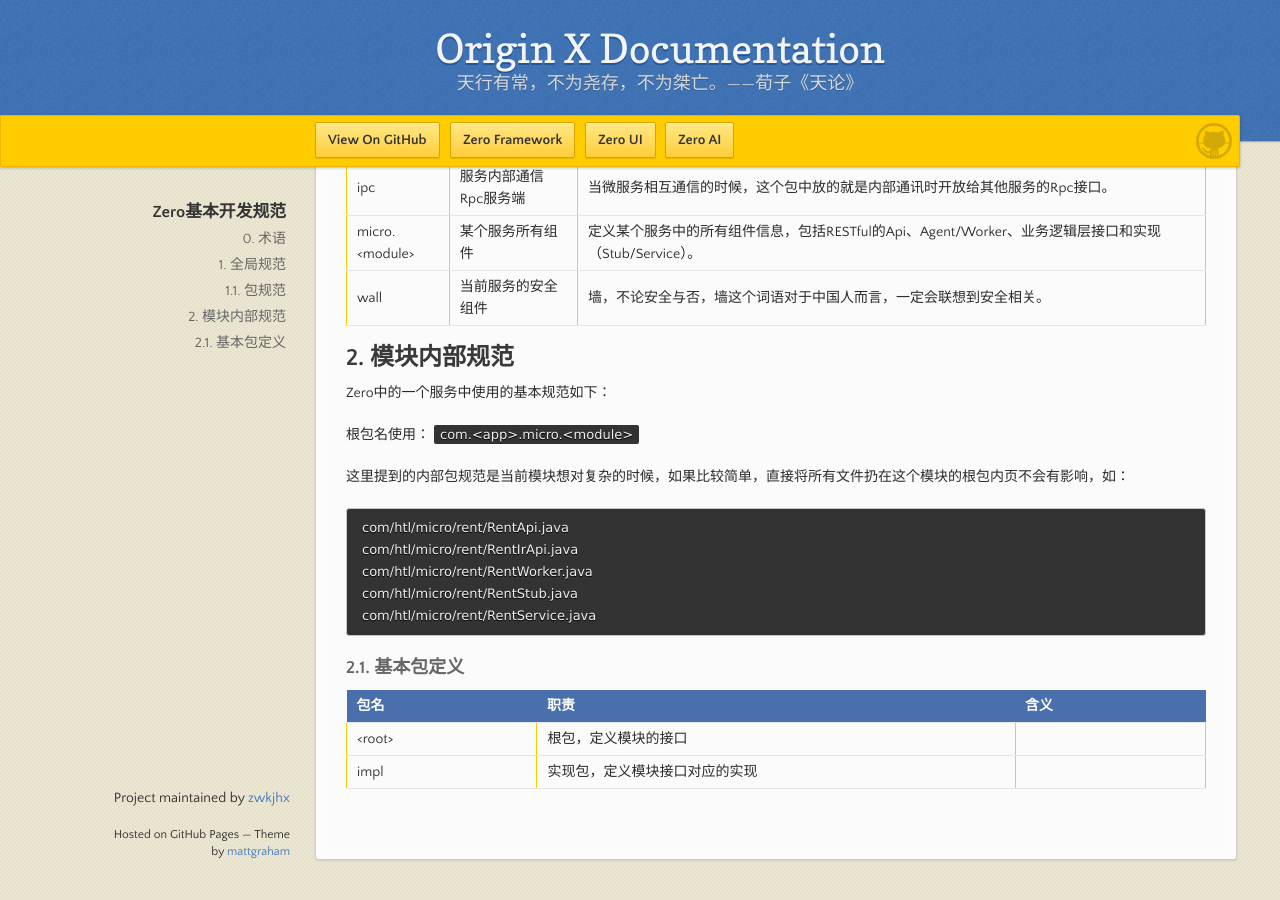
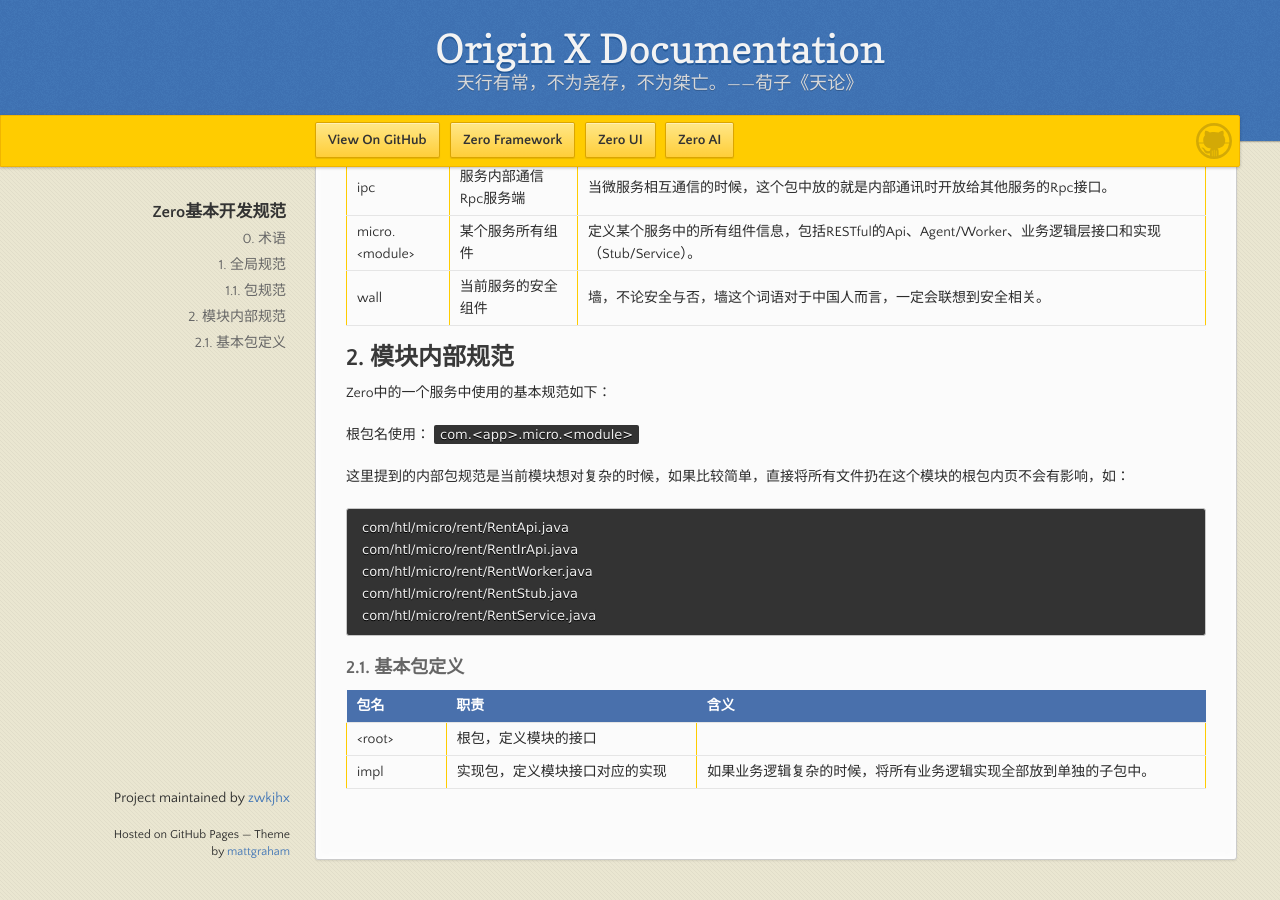
Before and after one commit to zwkjhx/ox-doc, a Jekyll site: the page built from specification/1-zerogui-fan/spc-001-zeroji-ben-kai-fa-gui-fan.md, in a window 1280 px wide and 900 px high, scrolled down 598 px. Built offline with Jekyll 4.4.1, drawn with Linux system fonts in a browser that asks for light colours; our own code applies the rules of GitHub Pages for plain Markdown files.

Commit message:
Updates specification/1-zerogui-fan/spc-001-zeroji-ben-kai-fa-gui-fan.md
Auto commit by GitBook Editor

```diff
--- a/specification/1-zerogui-fan/spc-001-zeroji-ben-kai-fa-gui-fan.md
+++ b/specification/1-zerogui-fan/spc-001-zeroji-ben-kai-fa-gui-fan.md
@@ -45,4 +45,4 @@
 | 包名 | 职责 | 含义 |
 | :--- | :--- | :--- |
 | &lt;root&gt; | 根包，定义模块的接口 |  |
-| impl | 实现包，定义模块接口对应的实现 |  |
+| impl | 实现包，定义模块接口对应的实现 | 如果业务逻辑复杂的时候，将所有业务逻辑实现全部放到单独的子包中。 |
```
